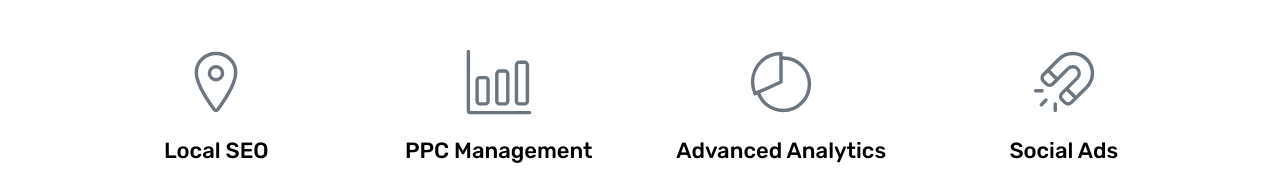
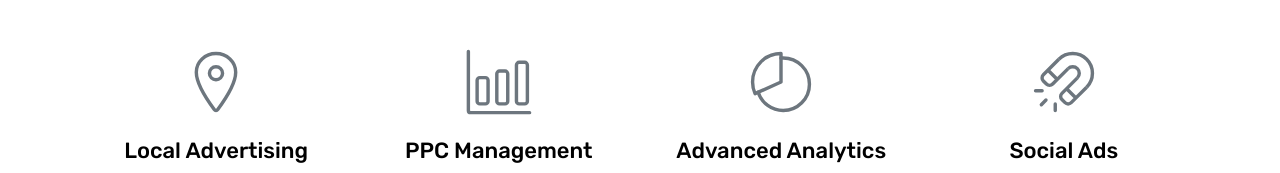
Before and after one commit to yassineflimine/website-smma, a plain HTML site: page index.html in a window 1280 px wide. Shown: the part 1020-1193 px from the top of the page. Drawn offline with nearby package versions, Linux system fonts and the light colour scheme; a script that the page names is missing.

Commit message:
Update index.html

```diff
--- a/index.html
+++ b/index.html
@@ -160,7 +160,7 @@
                   <ion-icon name="location-outline"></ion-icon>
                 </div>
 
-                <h3 class="h4 card-title">Local SEO</h3>
+                <h3 class="h4 card-title">Local Advertising</h3>
 
                 <p class="card-text">
                   Drive qualified traffic at scale.
```
